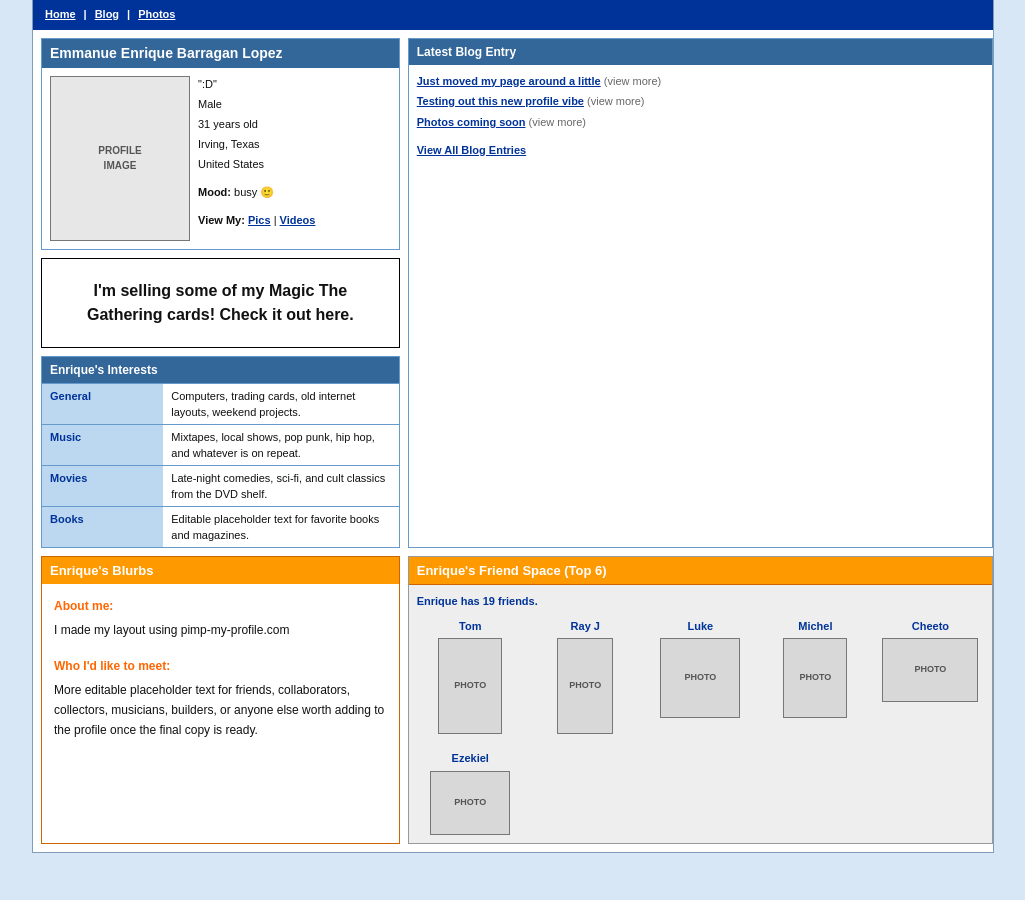
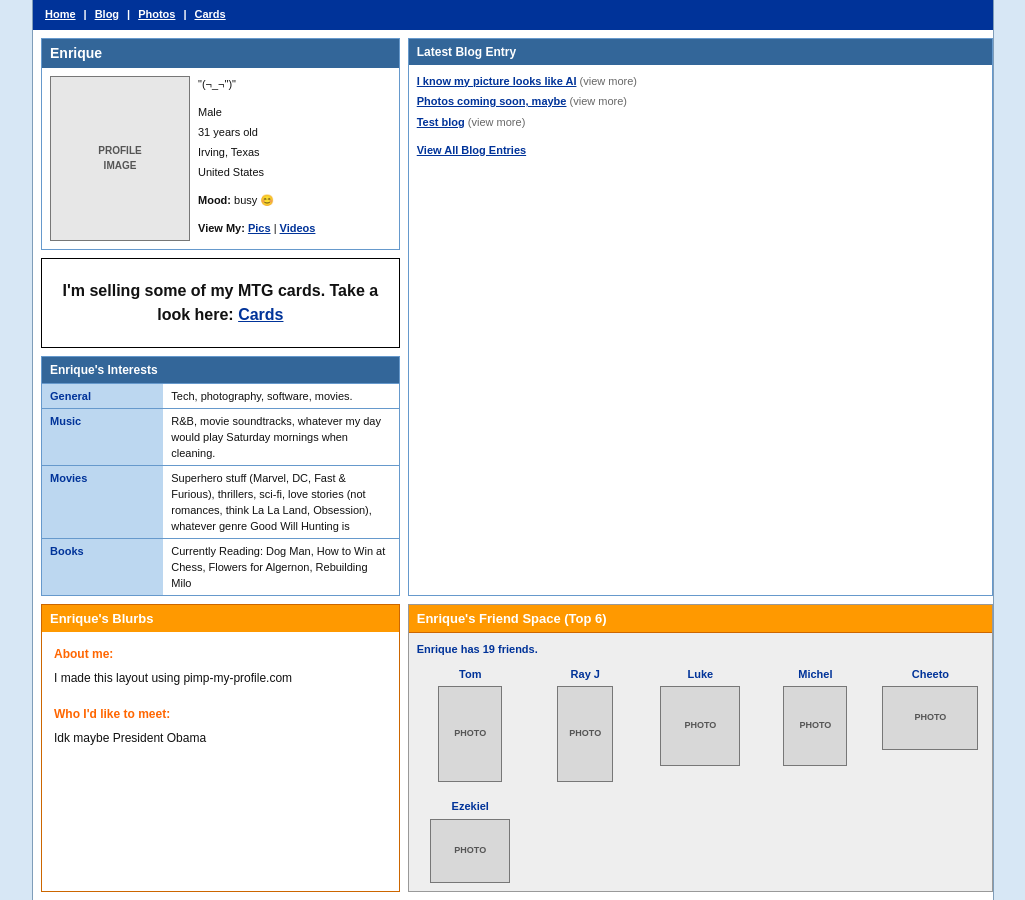
Before and after one commit to enriquebarragan/enriquebarragan.github.io, a Jekyll site: the page built from index.md, in a window 1280 px wide. Shown: the whole page, without its empty margins (127-1152 px from the left). Built offline with Jekyll 4.4.1, drawn with Linux system fonts in a browser that asks for light colours; nearby versions of some CDN libraries.

Commit message:
renamed 404 cat, changed home a bit, updated about and cards pages

```diff
--- a/404.html
+++ b/404.html
@@ -5,7 +5,7 @@ title: 404 page not found
 ---
 
 <div class="text-center">
-  <img src="/assets/images/404_cat-min.png" alt="cat dealing with 404" class="w-64 h-64 mb-6 mx-auto" />
+  <img src="/assets/images/404_cat.png" alt="cat dealing with 404" class="w-64 h-64 mb-6 mx-auto" />
   <h1 class="text-4xl font-bold mb-2">404</h1>
   <p class="text-gray-600 mb-4">sorry, this page doesn't exist.</p>
   <a href="/" class="text-blue-500 underline">take me home</a>
--- a/_layouts/home.html
+++ b/_layouts/home.html
@@ -11,11 +11,13 @@
     <div class="mx-auto w-full max-w-[960px] bg-white shadow-[0_0_0_1px_#7f9db9]">
       <header class="border-b border-[#003399] bg-[#003399] text-white">
         <nav aria-label="Primary" class="flex items-center gap-2 px-3 py-1.5 text-[11px] font-bold">
-          <a class="underline hover:text-[#ffcc00]" href="#">Home</a>
+          <a class="underline hover:text-[#ffcc00]" href="/">Home</a>
           <span>|</span>
           <a class="underline hover:text-[#ffcc00]" href="#">Blog</a>
           <span>|</span>
           <a class="underline hover:text-[#ffcc00]" href="#">Photos</a>
+          <span>|</span>
+          <a class="underline hover:text-[#ffcc00]" href="/cards/">Cards</a>
         </nav>
       </header>
 
@@ -23,7 +25,7 @@
         <aside class="space-y-2">
           <section class="border border-[#6699cc] bg-white">
             <h1 class="bg-[#336699] px-2 py-1 text-[14px] font-bold text-white">
-              Emmanue Enrique Barragan Lopez
+              Enrique
             </h1>
 
             <div class="grid grid-cols-[140px_1fr] gap-2 p-2 max-[420px]:grid-cols-1">
@@ -32,12 +34,12 @@
               </div>
 
               <div class="space-y-1 leading-4">
-                <p>":D"</p>
-                <p>Male</p>
+                <p>"(¬_¬")"</p>
+                <p class="pt-2">Male</p>
                 <p>31 years old</p>
                 <p>Irving, Texas</p>
                 <p>United States</p>
-                <p class="pt-2"><span class="font-bold">Mood:</span> busy 🙂</p>
+                <p class="pt-2"><span class="font-bold">Mood:</span> busy 😊</p>
                 <p class="pt-2">
                   <span class="font-bold">View My:</span>
                   <a class="font-bold text-[#003399] underline" href="#">Pics</a>
@@ -50,7 +52,8 @@
 
           <section class="space-y-2">
             <div class="border border-black bg-white px-4 py-5 text-center text-[16px] font-bold">
-            I'm selling some of my Magic The Gathering cards! Check it out here.
+            I'm selling some of my MTG cards. Take a look here:
+            <a class="font-bold text-[#003399] underline" href="/cards">Cards</a>
             </div>
 
           <section class="border border-[#6699cc] bg-white">
@@ -62,19 +65,19 @@
               <tbody>
                 <tr class="border-t border-[#6699cc]">
                   <th class="w-[34%] bg-[#bcd7f0] px-2 py-1 text-left align-top text-[#003399]">General</th>
-                  <td class="bg-white px-2 py-1">Computers, trading cards, old internet layouts, weekend projects.</td>
+                  <td class="bg-white px-2 py-1">Tech, photography, software, movies.</td>
                 </tr>
                 <tr class="border-t border-[#6699cc]">
                   <th class="bg-[#bcd7f0] px-2 py-1 text-left align-top text-[#003399]">Music</th>
-                  <td class="bg-white px-2 py-1">Mixtapes, local shows, pop punk, hip hop, and whatever is on repeat.</td>
+                  <td class="bg-white px-2 py-1">R&B, movie soundtracks, whatever my day would play Saturday mornings when cleaning.</td>
                 </tr>
                 <tr class="border-t border-[#6699cc]">
                   <th class="bg-[#bcd7f0] px-2 py-1 text-left align-top text-[#003399]">Movies</th>
-                  <td class="bg-white px-2 py-1">Late-night comedies, sci-fi, and cult classics from the DVD shelf.</td>
+                  <td class="bg-white px-2 py-1">Superhero stuff (Marvel, DC, Fast & Furious), thrillers, sci-fi, love stories (not romances, think La La Land, Obsession), whatever genre Good Will Hunting is</td>
                 </tr>
                 <tr class="border-t border-[#6699cc]">
                   <th class="bg-[#bcd7f0] px-2 py-1 text-left align-top text-[#003399]">Books</th>
-                  <td class="bg-white px-2 py-1">Editable placeholder text for favorite books and magazines.</td>
+                  <td class="bg-white px-2 py-1">Currently Reading: Dog Man, How to Win at Chess, Flowers for Algernon, Rebuilding Milo</td>
                 </tr>
               </tbody>
             </table>
@@ -89,15 +92,15 @@
             </h2>
             <div class="space-y-1 p-2">
               <p>
-                <a class="font-bold text-[#003399] underline" href="#">Just moved my page around a little</a>
+                <a class="font-bold text-[#003399] underline" href="#">I know my picture looks like AI</a>
                 <span class="text-[#666]">(view more)</span>
               </p>
               <p>
-                <a class="font-bold text-[#003399] underline" href="#">Testing out this new profile vibe</a>
+                <a class="font-bold text-[#003399] underline" href="#">Photos coming soon, maybe</a>
                 <span class="text-[#666]">(view more)</span>
               </p>
               <p>
-                <a class="font-bold text-[#003399] underline" href="#">Photos coming soon</a>
+                <a class="font-bold text-[#003399] underline" href="#">Test blog</a>
                 <span class="text-[#666]">(view more)</span>
               </p>
               <p class="pt-2">
@@ -114,15 +117,14 @@
               <div>
                 <h3 class="mb-1 font-bold text-[#ff6600]">About me:</h3>
                 <p>
-                  I made my layout using pimp-my-profile.com
+                  I made this layout using pimp-my-profile.com
                 </p>
               </div>
 
               <div>
                 <h3 class="mb-1 font-bold text-[#ff6600]">Who I'd like to meet:</h3>
                 <p>
-                  More editable placeholder text for friends, collaborators, collectors, musicians, builders, or anyone
-                  else worth adding to the profile once the final copy is ready.
+                  Idk maybe President Obama
                 </p>
               </div>
             </div>
--- a/pages/cards/index.html
+++ b/pages/cards/index.html
@@ -5,6 +5,6 @@ permalink: /cards/
 ---
 
 <header class="max-w-3xl">
-  <h1 class="text-3xl font-semibold tracking-normal text-slate-950">Cards</h1>
-  <p class="mt-2 text-slate-600">Magic: The Gathering inventory priced from the latest TCGplayer export in this repo.</p>
+  <h1 class="text-3xl font-semibold tracking-normal text-slate-950">MTG Cards that I'm selling</h1>
+  <p class="mt-2 text-slate-600">Open to offers. Reach out to me on Facebook.</p>
 </header>
```
Also changed, not shown: pages/about/index.html (+1 -20 lines), assets/images/404_cat.png (renamed from assets/images/404_cat-min.png).
